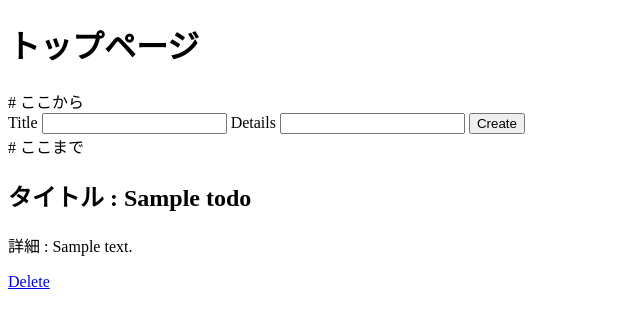
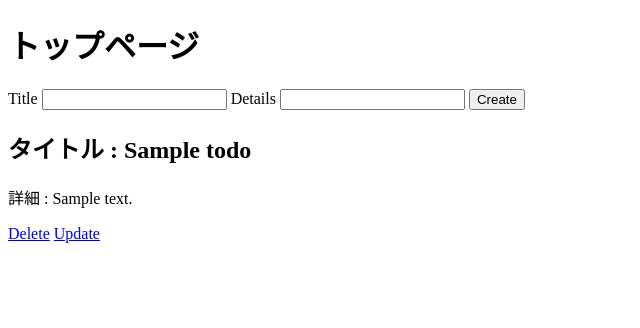
Before and after one commit to yuyadaruma24/psemi_flask, a Flask app: page / in a window 1280 px wide. Shown: the top 328 px of the page, without its empty margins (0-640 px from the left). Run offline with Flask 3, Linux system fonts and the light colour scheme; tables that the repository leaves empty hold one stand-in row (values such as "Sample post").

Commit message:
タスクの編集機能(update)の実装

```diff
--- a/app.py
+++ b/app.py
@@ -32,9 +32,27 @@ def delete(id):
     db.session.commit()
     return redirect("/")
 
-@app.route('/update/<int:id>')
+@app.route('/update_Get/<int:id>')
+def update_Get(id):
+    update_task = Todo.query.get(id)
+
+    return render_template("update.html", task = update_task)
+
+
+@app.route("/update/<int:id>", methods = ["POST"])
 def update(id):
-    return None
+    update_task = Todo.query.get(id)
+
+    title = request.form.get("title")
+    details = request.form.get("details")
+
+    if title:
+        update_task.title = title
+    if details:
+        update_task.details = details
+
+    db.session.commit()
+    return redirect("/")
 
 if __name__ == "__main__":
     app.run(debug=True)
--- a/templates/index.html
+++ b/templates/index.html
@@ -2,7 +2,7 @@
 
 {% block body %}
 <h1>トップページ</h1>
-<div class="form"> # ここから
+<div class="form">
 <form action="/create" method="POST">
 <label for="title">Title</label>
 <input type="text" name="title" />
@@ -10,11 +10,12 @@
 <input type="text" name="details" />
 <input type="submit" value="Create" />
 </form>
-</div> # ここまで
+</div>
 
 {% for task in tasks %}
 <h2>タイトル : {{ task.title }}</h2>
 <p>詳細 : {{ task.details }}</p>
 <a href="/delete/{{ task.id }}" role="button">Delete</a>
+<a href="/update_Get/{{task.id}}" role="button">Update</a>
 {% endfor %}
 {% endblock %}
```
Also changed, not shown: templates/update.html (added, +11 -0 lines).
